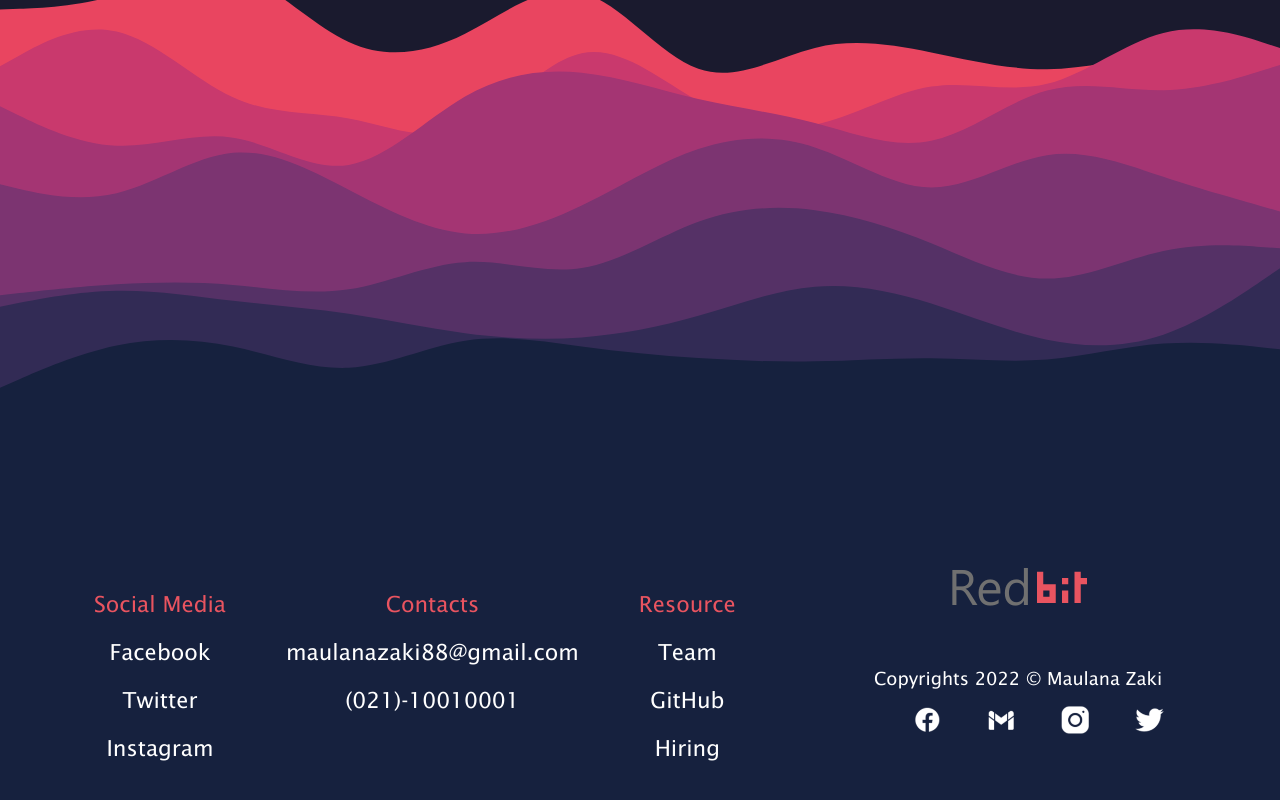
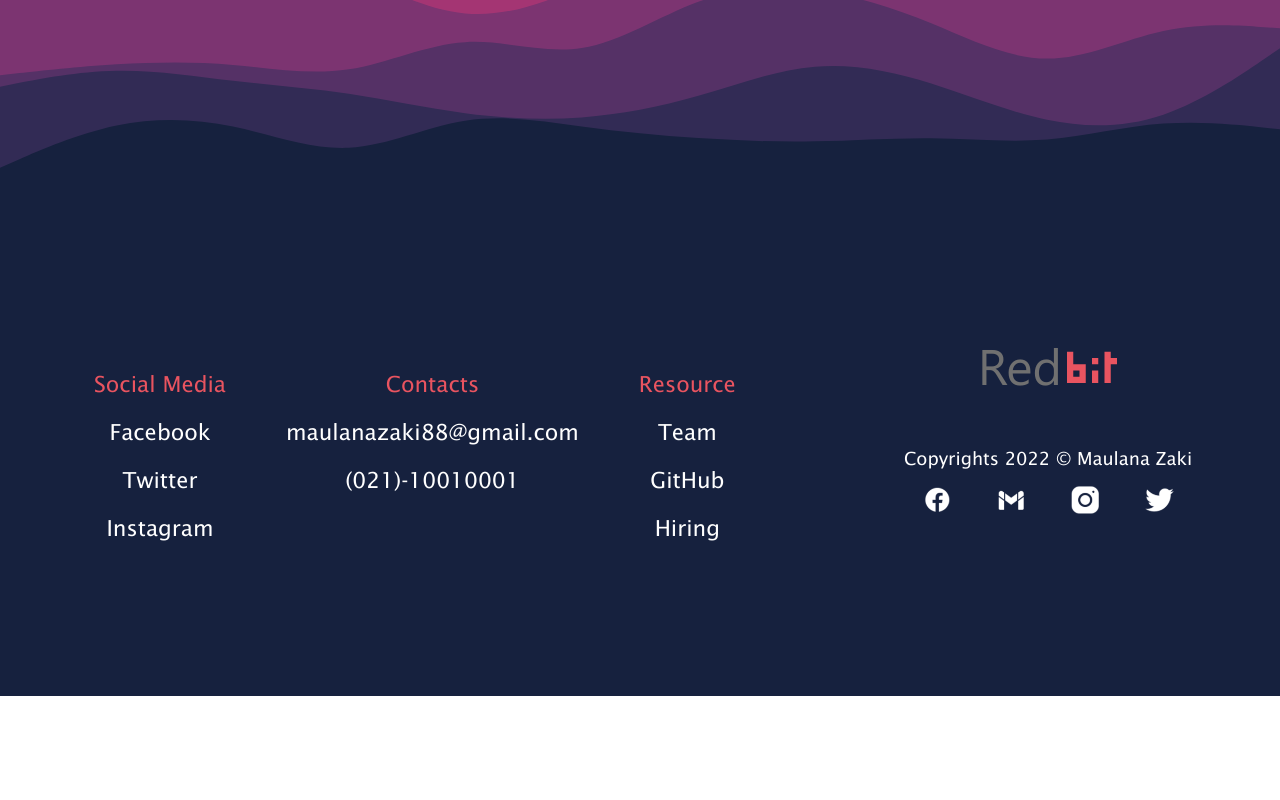
Before and after one commit to maulanazaki88/myredbit-react, a React (Create React App) app: page / in a window 1280 px wide. Shown: the part 5673-6473 px from the top of the page. After the commit the page ends 6369 px from the top, so only its background shows below. Built offline with nearby package versions, Linux system fonts and the light colour scheme.

Commit message:
Fixed minor UI issues too much white space between lastread page-bookpage-footer changing spacer aspect ratio to 9/12 when enttering mobile display fix copyright alignment

```diff
--- a/src/page/BookPage.module.css
+++ b/src/page/BookPage.module.css
@@ -126,6 +126,8 @@
         flex-direction: column;
         height: -moz-max-content;
         height: fit-content;
+        padding-top: 200px;
+        padding-bottom: 500px;
 
 
     }
@@ -150,6 +152,10 @@
         left: 0;
         transform: translate(0px, 0px);
     }
+
+    .spacer{
+        aspect-ratio: 9/12;
+    }
 }
 
 @media screen and (max-width: 612px) {
@@ -161,8 +167,7 @@
 @media screen and (max-width: 478px){
     .bookWrp{
         transform: translate(0, 3px);
-        padding-top: 200px;
-        padding-bottom: 500px;
+
     }
 
     .spacer{
--- a/src/page/layout/Layout.module.css
+++ b/src/page/layout/Layout.module.css
@@ -219,6 +219,7 @@ button {
   display: block;
   background-image: url(/public/svg/SVG/footer-wave-trans.svg);
   transform: translate(0, 0px);
+  margin-top: -220px;
 
 
 
@@ -318,7 +319,7 @@ footer, #footer {
   align-items: center;
   justify-content: center;
   flex-direction: column;
-  transform: translate(-70px, -50px);
+  transform: translate(0px, -50px);
 }
 
 .brandF {
@@ -352,6 +353,7 @@ footer, #footer {
   align-items: center;
   justify-content: center;
   list-style: none;
+  transform: translate(-20px,0);
 }
 
 .fIconItem {
@@ -363,6 +365,7 @@ footer, #footer {
 
 .fIcon {
   width: 50px;
+  margin: 0;
 }
 
 .fIcon:hover {
@@ -771,7 +774,7 @@ footer, #footer {
   }
 
   .cpyrgWrp {
-    transform: translate(-30px, -50px);
+    transform: translate(0px, -50px);
   }
 
   .brandF {
@@ -801,6 +804,10 @@ footer, #footer {
   .mIcons {
     width: 28px;
     margin-right: 4px;
+  }
+
+  .cpyrgTxt{
+    font-size: 15px;
   }
 
   .fInfItem {
@@ -1025,7 +1032,13 @@ footer, #footer {
   .fInfHead{
     font-size: 18px;
   }
+
+  .spacer{
+    aspect-ratio: 9/12;
+  }
 }
+
+
 
 @media screen and (max-width: 478px){
   .spacer{
```
